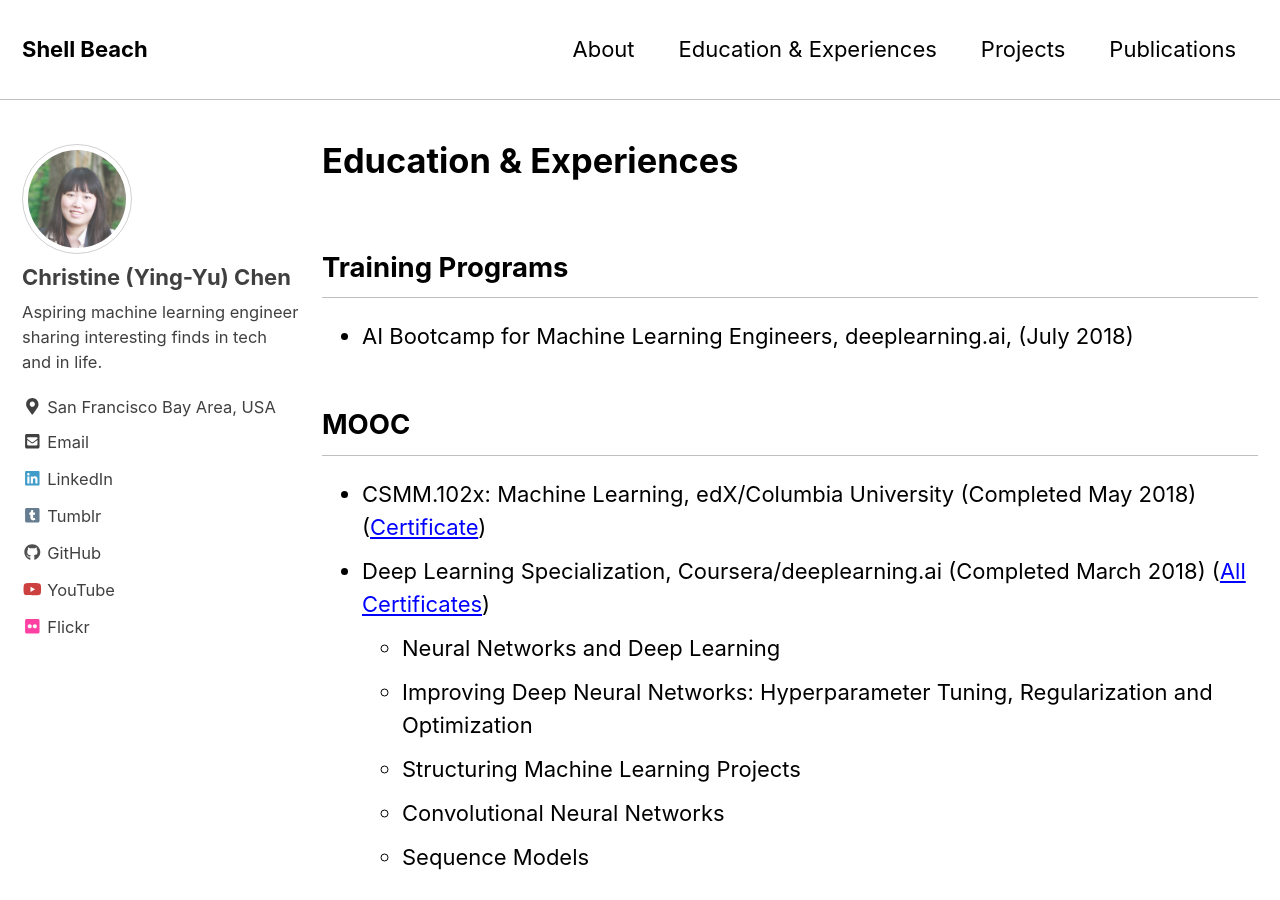
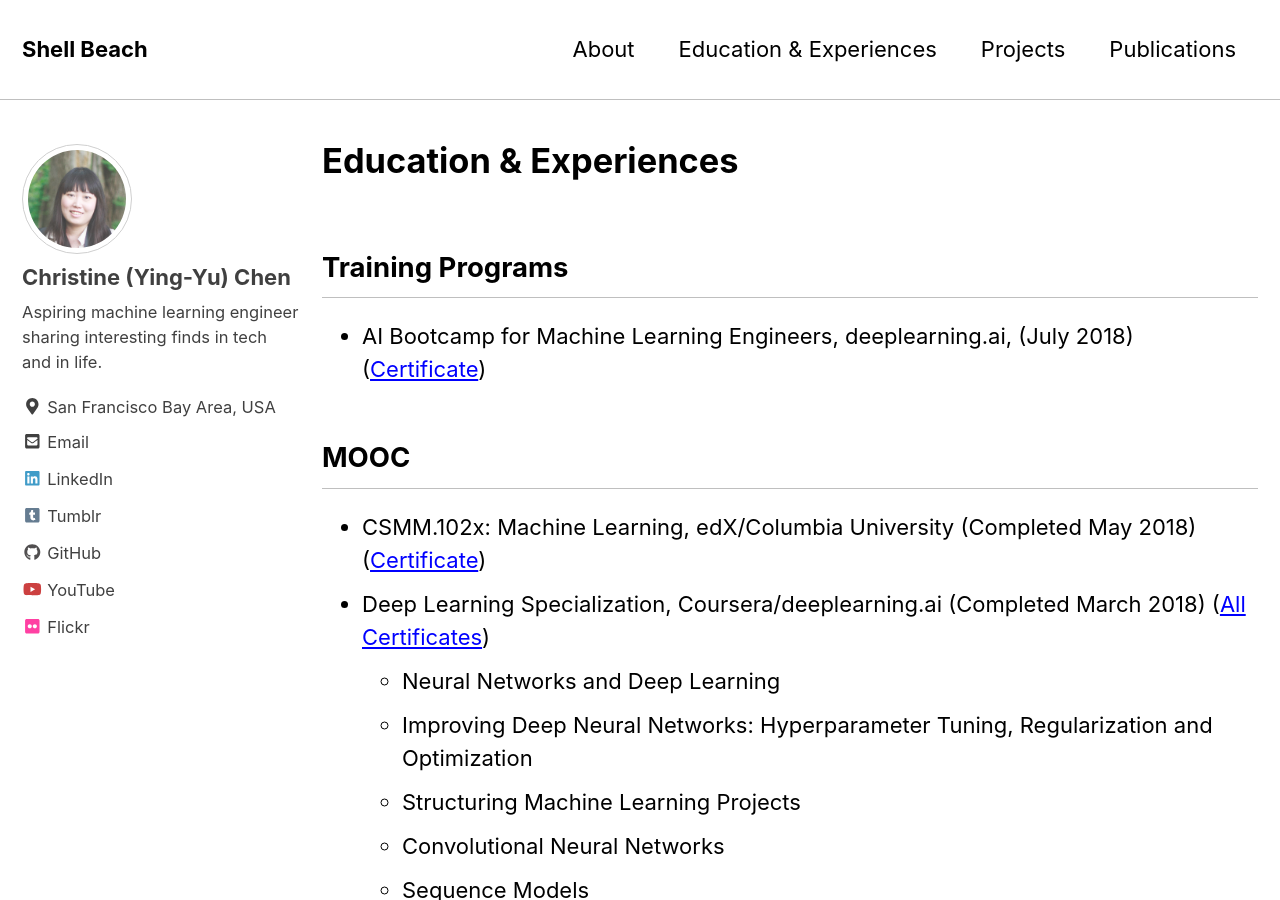
Before and after one commit to steggie3/steggie3.github.io, a Jekyll site: the page built from pages/experiences.md, in a window 1280 px wide and 900 px high. Built offline with Jekyll 4.4.1, drawn with Linux system fonts in a browser that asks for light colours; nearby versions of some CDN libraries.

Commit message:
add deeplearning.ai certificate

```diff
--- a/pages/experiences.md
+++ b/pages/experiences.md
@@ -7,7 +7,7 @@
 ---
 
 ## Training Programs
-- AI Bootcamp for Machine Learning Engineers, deeplearning.ai, (July 2018)
+- AI Bootcamp for Machine Learning Engineers, deeplearning.ai, (July 2018) ([Certificate](/assets/images/certificates/AI_MLE.jpg){:target="_blank"})
 
 ## MOOC
 - CSMM.102x: Machine Learning, edX/Columbia University (Completed May 2018) ([Certificate](https://courses.edx.org/certificates/f3fa5973d38f4ea792a6106cf46de430){:target="_blank"})
```
Also changed, not shown: 1 other file.
